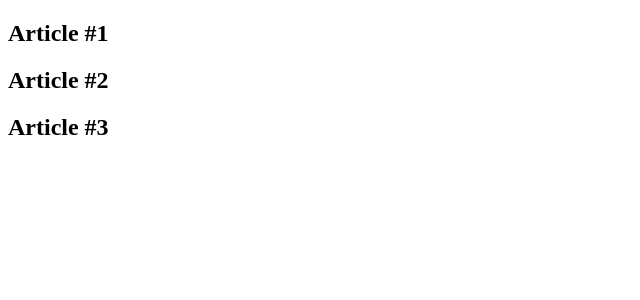
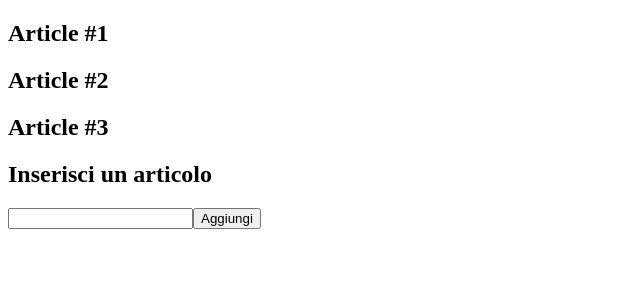
Before and after one commit to gialli24/react-form, a React (Vite) app: page / in a window 1280 px wide. Shown: the top 300 px of the page, without its empty margins (0-640 px from the left). Built offline with nearby package versions, Linux system fonts and the light colour scheme.

Commit message:
Refactor AppMain component to manage articles state and handle new article submissions

```diff
--- a/src/assets/js/articles.js
+++ b/src/assets/js/articles.js
@@ -1,14 +1,11 @@
 export const articles = [
     {
-        id: 1,
         title: "Article #1"
     },
     {
-        id: 2,
         title: "Article #2"
     },
     {
-        id: 3,
         title: "Article #3"
     }
 ]
--- a/src/components/AppMain.jsx
+++ b/src/components/AppMain.jsx
@@ -1,13 +1,39 @@
+import { useState } from "react";
+
 export default function AppMain({ articles }) {
+
+    const [newTitle, setNewTitle] = useState("");
+    const [articlesList, setArticlesList] = useState(articles);
+
+    function handleSubmit(e) {
+        e.preventDefault();
+
+        const newArticle = {
+            title: newTitle
+        };
+
+        setArticlesList([newArticle, ...articlesList]);
+    }
+
     return (
         <main>
             {
-                articles.map(article => (
-                    <article key={article.id}>
+                articlesList.map((article, index) => (
+                    <article key={index}>
                         <h2>{article.title}</h2>
                     </article>
                 ))
             }
+
+            <form onSubmit={handleSubmit}>
+                <h2>Inserisci un articolo</h2>
+
+                <input type="text" value={newTitle} onChange={e => { setNewTitle(e.target.value) }} />
+
+                <button type="submit">
+                    Aggiungi
+                </button>
+            </form>
         </main>
     );
 }
```
